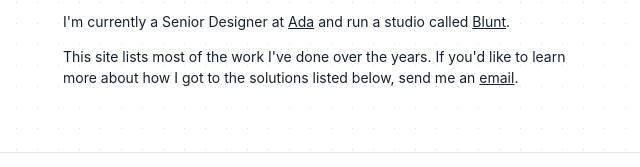
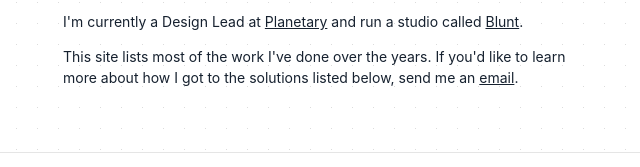
Before and after one commit to MaximSiebert/maximsiebert, a website: page index.html in a window 1280 px wide. Shown: the part 365-532 px from the top of the page, 561-1201 px from the left. Drawn offline with Linux system fonts and the light colour scheme.

Commit message:
description change

```diff
--- a/index.html
+++ b/index.html
@@ -38,7 +38,7 @@
                         <div class="mw6-ns pt3-ns bt-ns b--transparent w-100 ml-auto black">
                             <article class="about">
                                 <p class="mt0">I design and develop modular, accessible, and performant systems which I use to build well-crafted sites and applications. I do research, try new things, and have honest conversations in order to find the best solutions.</p>
-                                <p class="mt0">I'm currently a Senior Designer at <a class="black link article-link" href="https://ada.support/" target="_blank"><span class="relative">Ada</span></a> and run a studio called <a class="black link article-link" href="http://blunt.af/" target="_blank"><span class="relative">Blunt</span></a>.</p>
+                                <p class="mt0">I'm currently a Design Lead at <a class="black link article-link" href="https://planetary.co/" target="_blank"><span class="relative">Planetary</span></a> and run a studio called <a class="black link article-link" href="http://blunt.af/" target="_blank"><span class="relative">Blunt</span></a>.</p>
                                 <p class="mb0">This site lists most of the work I've done over the years. If you'd like to learn more about how I got to the solutions listed below, send me an <a class="black link article-link" href="mailto:maxim.siebert@gmail.com" target="_blank"><span class="relative">email</span></a>.</p>
                             </article>
                         </div>
```
